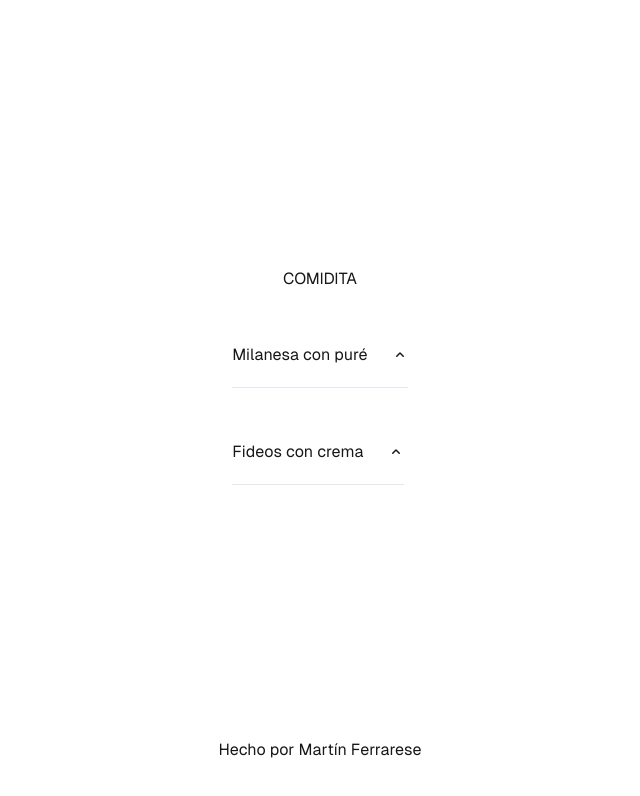
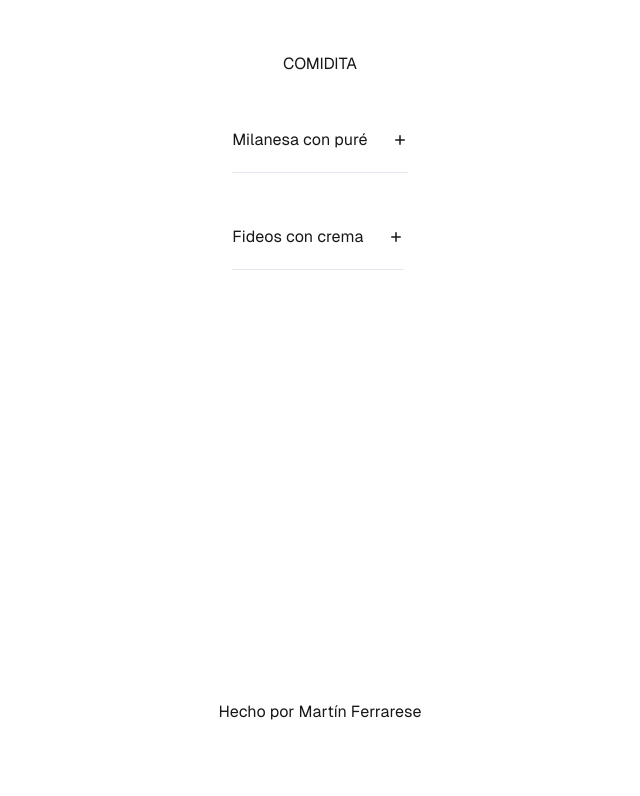
Before and after one commit to martinferrarese/comidita-app-next, a Next.js app: page / in a window 1280 px wide. Shown: the top 796 px of the page, without its empty margins (320-960 px from the left). Built offline with nearby package versions, Linux system fonts and the light colour scheme.

Commit message:
fix: íconos de los accordion y centrado del footer

```diff
--- a/src/app/page.tsx
+++ b/src/app/page.tsx
@@ -10,7 +10,7 @@ type Comida = {
 export default function Home() {
   const listaDeComidas: Array<Comida> = obtenerTodasLasComidas();
   return (
-    <div className='grid min-h-screen grid-rows-[20px_1fr_20px] items-center justify-items-center p-8 pb-20 font-[family-name:var(--font-geist-sans)]'>
+    <div className='grid min-h-screen grid-rows-[20px_1fr_20px] justify-items-center p-8 pb-20 font-[family-name:var(--font-geist-sans)]'>
       <main className='row-start-2 flex flex-col items-center gap-8 sm:items-start'>
         <div className='flex self-center'>
           <h1 data-testid='titulo'>COMIDITA</h1>
@@ -28,11 +28,7 @@ export default function Home() {
                 fill='currentColor'
                 className='h-4 w-4'
               >
-                <path
-                  fill-rule='evenodd'
-                  d='M11.78 9.78a.75.75 0 0 1-1.06 0L8 7.06 5.28 9.78a.75.75 0 0 1-1.06-1.06l3.25-3.25a.75.75 0 0 1 1.06 0l3.25 3.25a.75.75 0 0 1 0 1.06Z'
-                  clip-rule='evenodd'
-                />
+                <path d='M8.75 3.75a.75.75 0 0 0-1.5 0v3.5h-3.5a.75.75 0 0 0 0 1.5h3.5v3.5a.75.75 0 0 0 1.5 0v-3.5h3.5a.75.75 0 0 0 0-1.5h-3.5v-3.5Z' />
               </svg>
             </span>
           </button>
@@ -53,7 +49,7 @@ export default function Home() {
           ))}
         </Accordion>
       </main>
-      <footer className='row-start-3 flex flex-wrap items-center justify-center gap-6 pt-20'>
+      <footer className='row-start-3 flex flex-wrap items-center justify-center text-center'>
         <h3 data-testid='texto-footer'>Hecho por Martín Ferrarese</h3>
       </footer>
     </div>
--- a/src/components/accordion/component.tsx
+++ b/src/components/accordion/component.tsx
@@ -6,6 +6,17 @@ type AccordionProps = {
   titulo: string;
   children: ReactNode;
 };
+
+const minusSVG = `
+     <svg xmlns="http://www.w3.org/2000/svg" viewBox="0 0 16 16" fill="currentColor" class="w-4 h-4">
+       <path d="M3.75 7.25a.75.75 0 0 0 0 1.5h8.5a.75.75 0 0 0 0-1.5h-8.5Z" />
+     </svg>
+   `;
+const plusSVG = `
+     <svg xmlns="http://www.w3.org/2000/svg" viewBox="0 0 16 16" fill="currentColor" class="w-4 h-4">
+       <path d="M8.75 3.75a.75.75 0 0 0-1.5 0v3.5h-3.5a.75.75 0 0 0 0 1.5h3.5v3.5a.75.75 0 0 0 1.5 0v-3.5h3.5a.75.75 0 0 0 0-1.5h-3.5v-3.5Z" />
+     </svg>
+   `;
 
 export const Accordion: FC<AccordionProps> = (props) => {
   return (
@@ -22,11 +33,7 @@ export const Accordion: FC<AccordionProps> = (props) => {
             fill='currentColor'
             className='h-4 w-4'
           >
-            <path
-              fill-rule='evenodd'
-              d='M11.78 9.78a.75.75 0 0 1-1.06 0L8 7.06 5.28 9.78a.75.75 0 0 1-1.06-1.06l3.25-3.25a.75.75 0 0 1 1.06 0l3.25 3.25a.75.75 0 0 1 0 1.06Z'
-              clip-rule='evenodd'
-            />
+            <path d='M8.75 3.75a.75.75 0 0 0-1.5 0v3.5h-3.5a.75.75 0 0 0 0 1.5h3.5v3.5a.75.75 0 0 0 1.5 0v-3.5h3.5a.75.75 0 0 0 0-1.5h-3.5v-3.5Z' />
           </svg>
         </span>
       </button>
@@ -46,17 +53,6 @@ function abrir(index: number) {
   const content = document.getElementById(`content-${index}`);
   const icon = document.getElementById(`icon-${index}`);
 
-  const minusSVG = `
-     <svg xmlns="http://www.w3.org/2000/svg" viewBox="0 0 16 16" fill="currentColor" class="w-4 h-4">
-       <path d="M3.75 7.25a.75.75 0 0 0 0 1.5h8.5a.75.75 0 0 0 0-1.5h-8.5Z" />
-     </svg>
-   `;
-  const plusSVG = `
-     <svg xmlns="http://www.w3.org/2000/svg" viewBox="0 0 16 16" fill="currentColor" class="w-4 h-4">
-       <path d="M8.75 3.75a.75.75 0 0 0-1.5 0v3.5h-3.5a.75.75 0 0 0 0 1.5h3.5v3.5a.75.75 0 0 0 1.5 0v-3.5h3.5a.75.75 0 0 0 0-1.5h-3.5v-3.5Z" />
-     </svg>
-   `;
-
   // Toggle the content's max-height for smooth opening and closing
   if (content) {
     if (content?.style.maxHeight && content.style.maxHeight !== '0px') {
```
